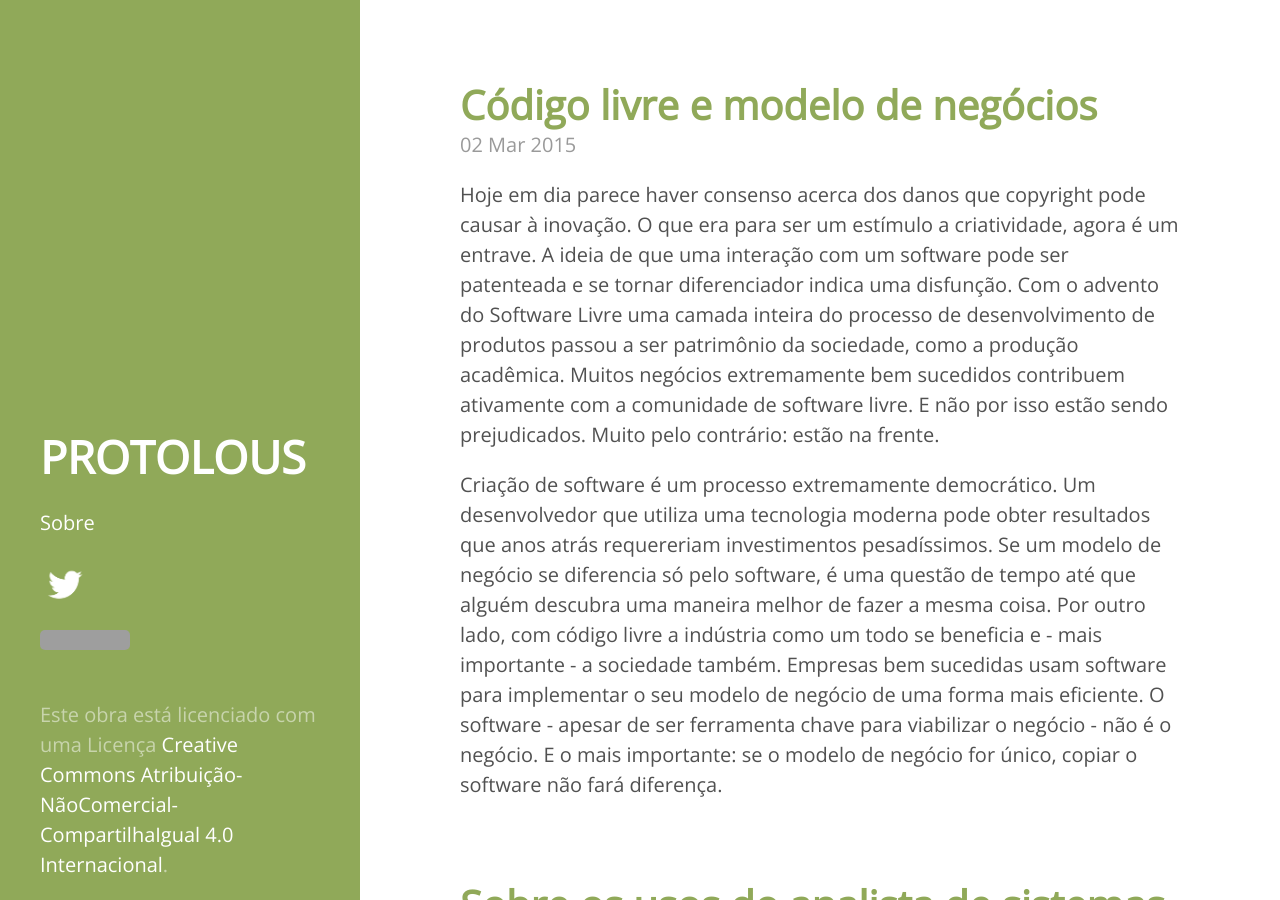
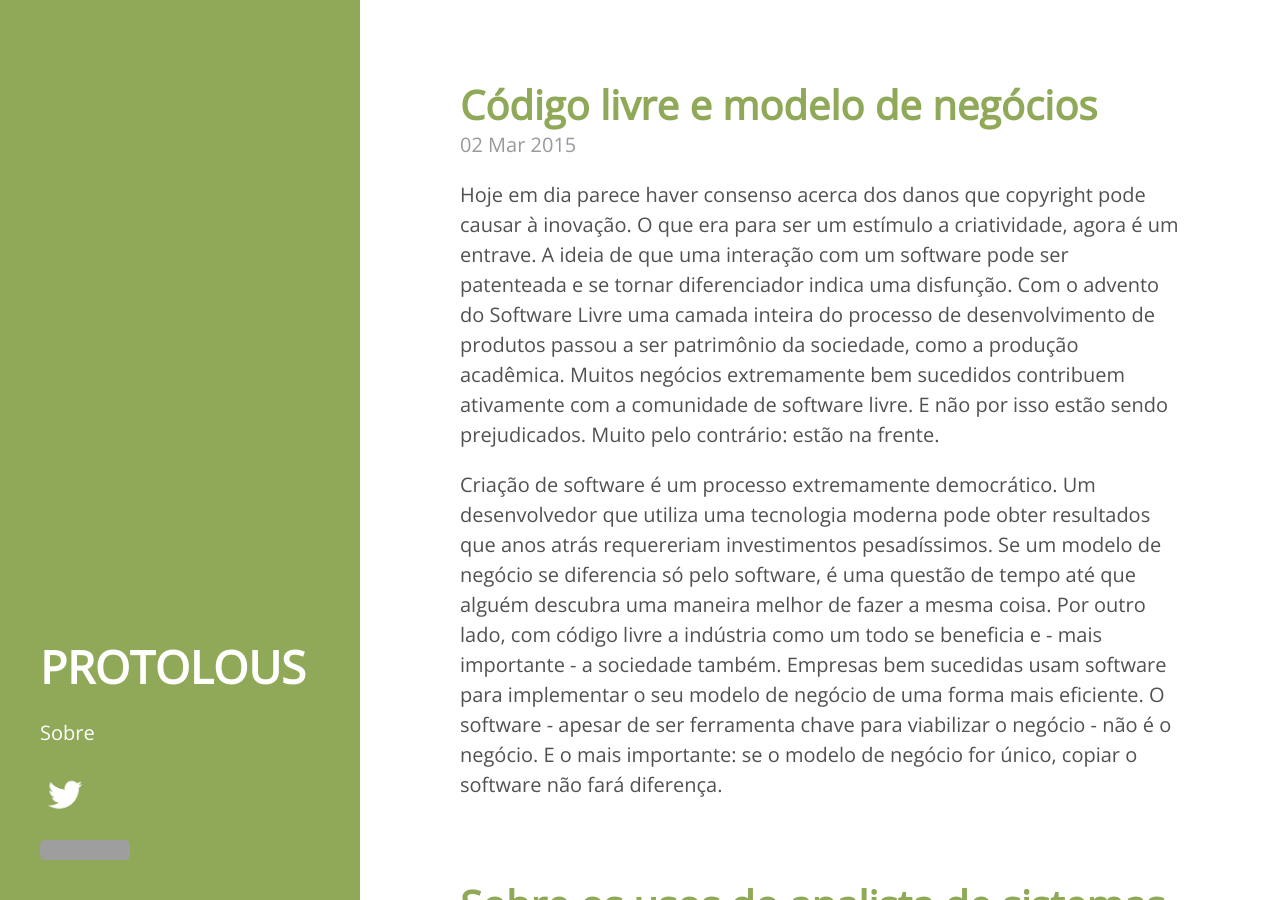
Before and after one commit to lqust/lqust.github.io, a Jekyll site: the page built from index.html, in a window 1280 px wide and 900 px high. Built offline with Jekyll 4.4.1, drawn with Linux system fonts in a browser that asks for light colours; the list of posts is cut into pages by our own code; grey boxes are pictures that could not be loaded.

Commit message:
Corrigindo texto/logo da licença

```diff
--- a/_includes/sidebar.html
+++ b/_includes/sidebar.html
@@ -29,9 +29,9 @@
 
 	<div>
 	<a href="https://twitter.com/protolous"><img style="height: 50px; width: 50px" src="{{ site.baseurl }}public/TwitterLogo_white.png"></a>
+        <a rel="license" href="http://creativecommons.org/licenses/by-nc-sa/4.0/"><img alt="Este obra está licenciado com uma Licença Creative Commons Atribuição-NãoComercial-CompartilhaIgual 4.0 Internacional" style="border-width:0" src="https://i.creativecommons.org/l/by-nc-sa/4.0/88x31.png" /></a>
 	</div>
-	<div>
-<a rel="license" href="http://creativecommons.org/licenses/by-nc-sa/4.0/"><img alt="Licença Creative Commons" style="border-width:0" src="https://i.creativecommons.org/l/by-nc-sa/4.0/88x31.png" /></a><br />Este obra está licenciado com uma Licença <a rel="license" href="http://creativecommons.org/licenses/by-nc-sa/4.0/">Creative Commons Atribuição-NãoComercial-CompartilhaIgual 4.0 Internacional</a>.	</div>
+
 
 
   </div>
```
